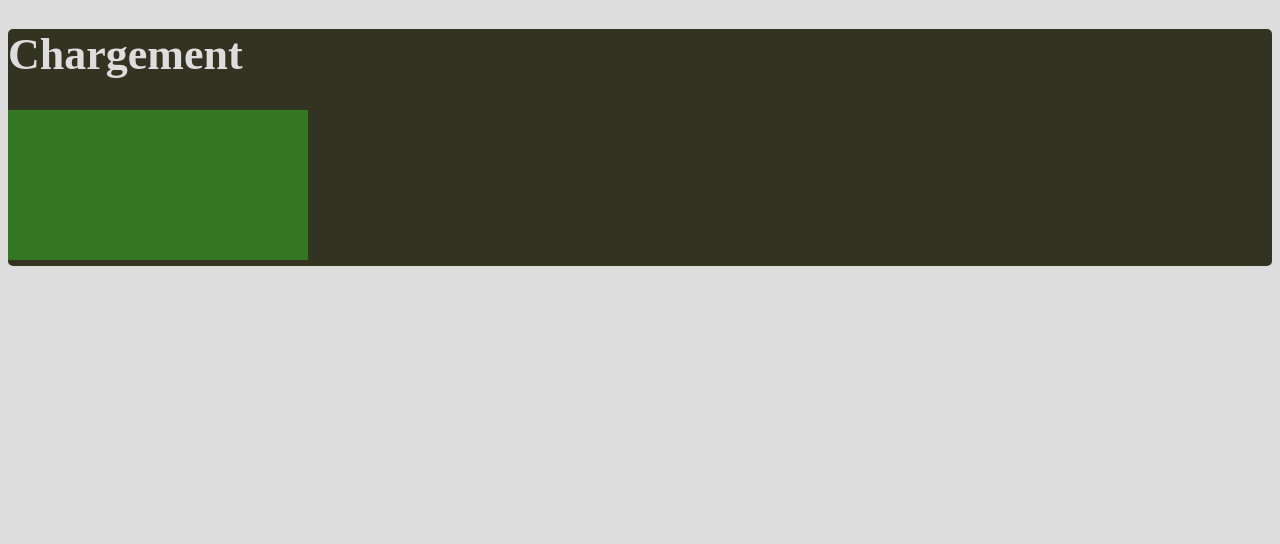
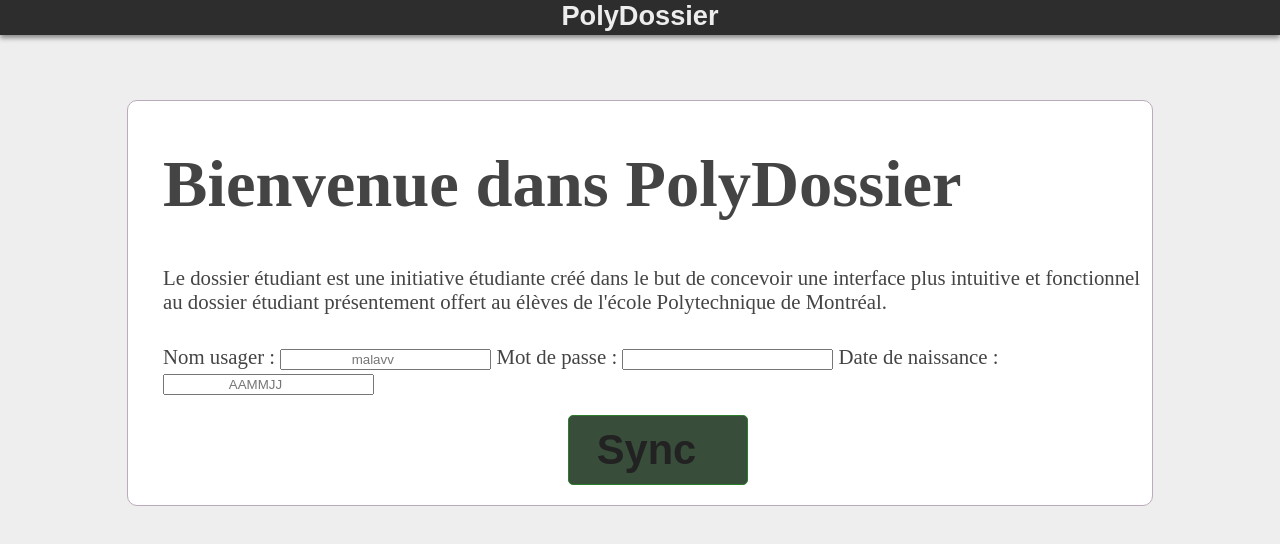
Before and after one commit to dtbinh/PolyDossier, a plain HTML site: page src/client/index.html in a window 1280 px wide. Drawn offline with Linux system fonts and the light colour scheme.

Commit message:
Modification a l'index

```diff
--- a/src/client/index.html
+++ b/src/client/index.html
@@ -7,26 +7,87 @@
   <meta name="author" content="Maxime Lavigne">
   <meta name="author" content="Eliott Mahou">
   <style type="text/css">
-    body { background-color:#dddddd; }
-    #loadingMsg {
-      background-color:#333322;
+    body { background-color:#eee; }
+    header {
+      position: absolute;
+      top: 0px;
+      left: 0;
+      width: 100%;
+      height: 35px;
+      background-color: #2d2d2d;
+      text-align: center;
+      box-shadow: 0 3px 5px #888;
+    }
+    #SiteName {
+      color: #ededed;
+      font-size: 1.7em;
+      font-family: Arial;
+      font-weight:bold;
+    }
+    #Informations {
+      margin: 100px auto 0 auto;
+      width: 1024px;
+      background-color:#fff;
+      border-radius: 10px;
+      border: 1px solid #bab;
+
+      color: #444;
+      font-size: 1.3em;
+    }
+    #Informations h1 {
+      font-size: 3.2em;
+      padding-left: 35px;
+    }
+
+    #Informations p {
+      padding-left: 35px;
+    }
+
+    #Informations form {
+      padding: 10px 0 0 35px;
+    }
+
+    #Informations form input {
+      padding-right: 28px;
+      text-align: center;
+    }
+    #Sync {
+      background-color:#384D3A;
       border-radius: 5px;
-      font-size: 22px;
-      font-family: "Futura";
+      border: 1px solid #2D7D2D;
+      width: 180px;
+      height: 70px;
+      font-size: 2em;
+      color: #222;
+      font-family: Arial;
+      font-weight:bold;
+      margin: 20px 0 20px 0;
     }
-    #loadingMsg h1 {
-      color: #ddd;
+    #SyncHolder {
+      text-align: center;
     }
-    #loadingIcon {
-      background-color:#337722;
-    }
+
   </style>
 </head>
 <body>
-  <div id="loadingMsg">
-    <h1>Chargement</h1>
-    <canvas id="loadingIcon">
-    </canvas>
+  <header><span id="SiteName">PolyDossier</span></header>
+
+  <div id="Informations">
+    <h1>Bienvenue dans PolyDossier</h1>
+    <p>
+      Le dossier étudiant est une initiative étudiante créé
+      dans le but de concevoir une interface plus intuitive et
+      fonctionnel au dossier étudiant présentement offert au
+      élèves de l'école Polytechnique de Montréal.
+    </p>
+    <form method="POST" action="/auth">
+      Nom usager : <input type="text" placeholder="malavv" />
+      Mot de passe : <input type="password" />
+      Date de naissance : <input type="text" placeholder="AAMMJJ" />
+      <div id="SyncHolder">
+        <input id="Sync" type="submit" value="Sync" />
+      </div>
+    </form>
   </div>
 </body>
 </html>
```
